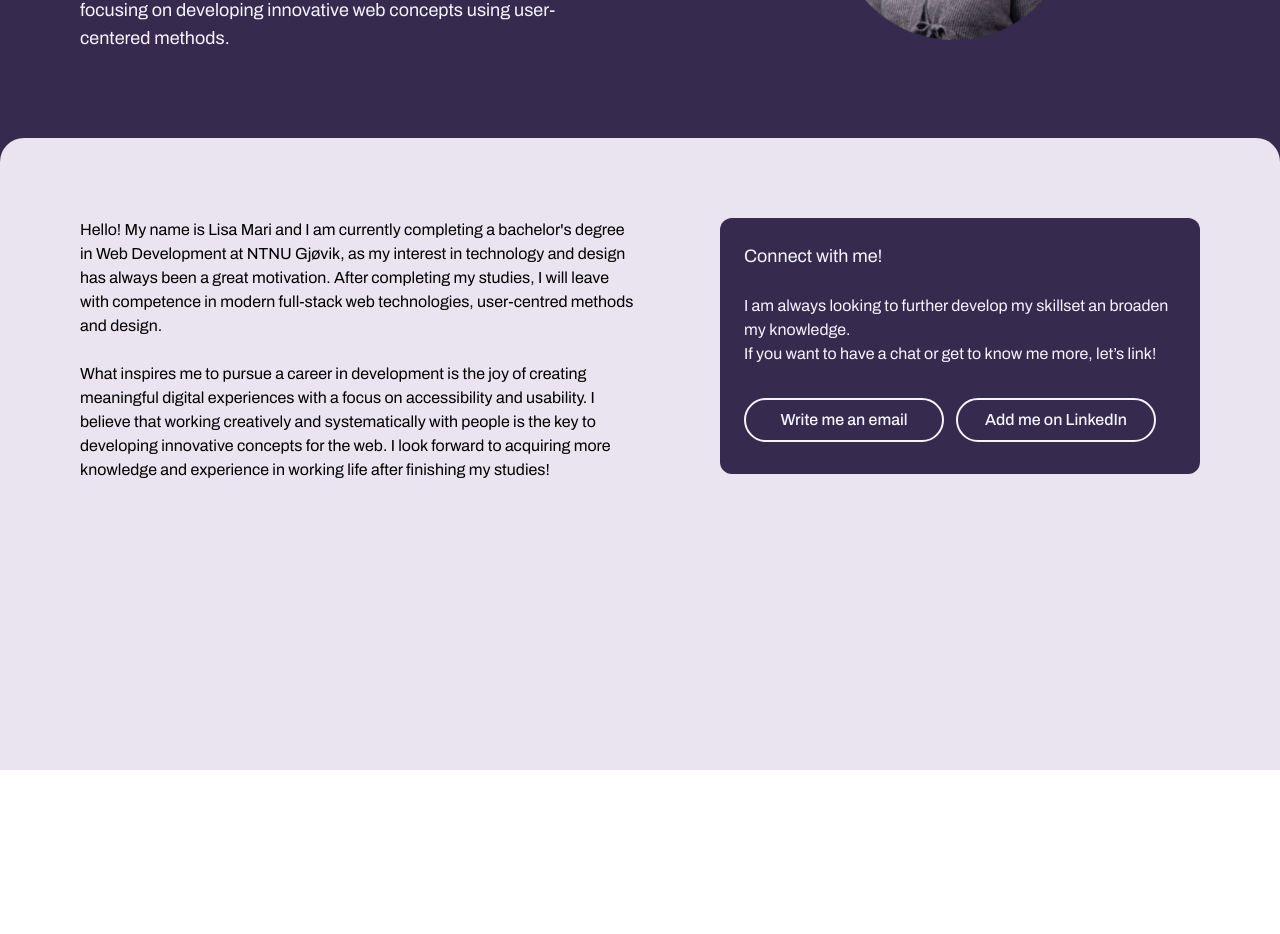
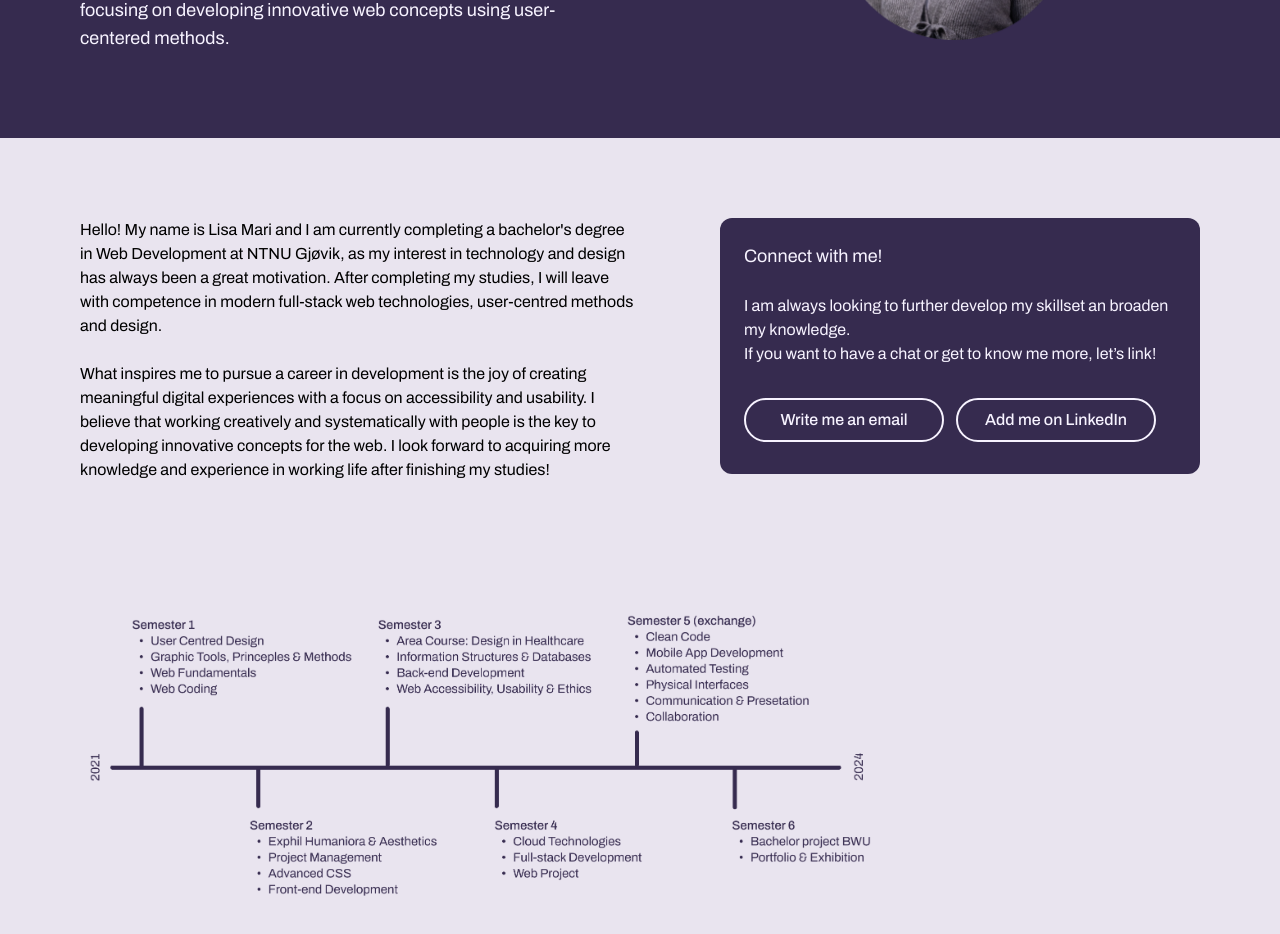
Before and after one commit to lisamarimyrene/portfolio_v24, a Next.js app: page /about in a window 1280 px wide. Shown: the part 320-1254 px from the top of the page. Before the commit the page ends 1090 px from the top, so only its background shows below. Built offline with nearby package versions, Linux system fonts and the light colour scheme.

Commit message:
last update

```diff
--- a/app/about/page.tsx
+++ b/app/about/page.tsx
@@ -1,7 +1,7 @@
 import { Navbar } from "../../components/Navbar";
 import Image from "next/image";
 import LisaMariMyrene from "../../public/LisaMariMyrene.png"
-import Timeline from "../../public/timeline.png"
+import Timeline1 from "../../public/timeline1.png"
 import { Button } from "../../components/Button";
 
 export default function About() {
@@ -30,7 +30,7 @@ export default function About() {
       </section>
 
 
-      <div className="px-6 md:px-20 bg-purple-medium w-full pt-16 md:pt-20 z-1 absolute pb-20 xl:pb-40 2xl:pb-72 3xl:pb-80 rounded-t-3xl mt-[-26px]">
+      <div className="px-6 md:px-20 bg-purple-medium w-full pt-16 md:pt-20 z-1 absolute pb-20 xl:pb-32 mt-[-26px]">
         <div className="flex flex-col lg:flex-row w-full items-top pb-16">
 
           <div className="md:max-w-[70%] lg:max-w-[50%] md:mr-20">
@@ -38,7 +38,7 @@ export default function About() {
             <p className="text-base mb-10 md:mb-16">What inspires me to pursue a career in development is the joy of creating meaningful digital experiences with a focus on accessibility and usability. I believe that working creatively and systematically with people is the key to developing innovative concepts for the web. I look forward to acquiring more knowledge and experience in working life after finishing my studies!</p>
           </div>
 
-          <div className="w-full h-fit pt-6 pb-4 md:pb-8 bg-purple-dark rounded-xl px-6 text-purple-light">
+          <div className="w-full h-fit pt-6 pb-4 md:pb-8 bg-purple-dark rounded-xl px-6 text-purple-light mb-2">
             <h4 className="text-lg mb-6">Connect with me!</h4>
             <p className="text-base">I am always looking to further develop my skillset an broaden my knowledge.</p>
             <p className="text-base mb-8">If you want to have a chat or get to know me more, let’s link!</p>
@@ -59,7 +59,16 @@ export default function About() {
           </div>
 
         </div>
+        <div className="w-full flex justify-t pb-8 md:pb-0">
+          <Image
+              src={Timeline1}
+              alt="Picture of BWU Timeline"
+              height={300}
+              width={800}
+          />
+        </div>
       </div>
+
 
       {/* <div className="px-6 md:px-20 bg-purple-dark w-full pt-16 md:pt-32 z-1 pb-0 md:pb-28 flex justify-center items-center h-[450px] md:h-[600px] mt-[745px] md:mt-[770px] lg:mt-[370px]">
         <div className="w-full flex justify-center pb-14 md:pb-0">
--- a/components/Hero.tsx
+++ b/components/Hero.tsx
@@ -4,7 +4,7 @@ export function Hero() {
   return (
     <div className="bg-purple-dark h-auto text-purple-light px-6 md:px-20 py-3 pt-8 md:py-16 md:pb-2">
       <h1 className="md:leading-[130%] mb-4 text-4xl lg:text-8xl">Lisa Mari Myrene</h1>
-      <h2 className="md:leading-[90%] md:mb-8 mb-6 text-orange text-xl lg:text-5xl">
+      <h2 className="md:leading-[90%] md:mb-8 mb-6 text-orange text-2xl lg:text-5xl">
         Code, design & user-experience
       </h2>
       <p className="text-lg">
```
Also changed, not shown: public/timeline1.png (added).
